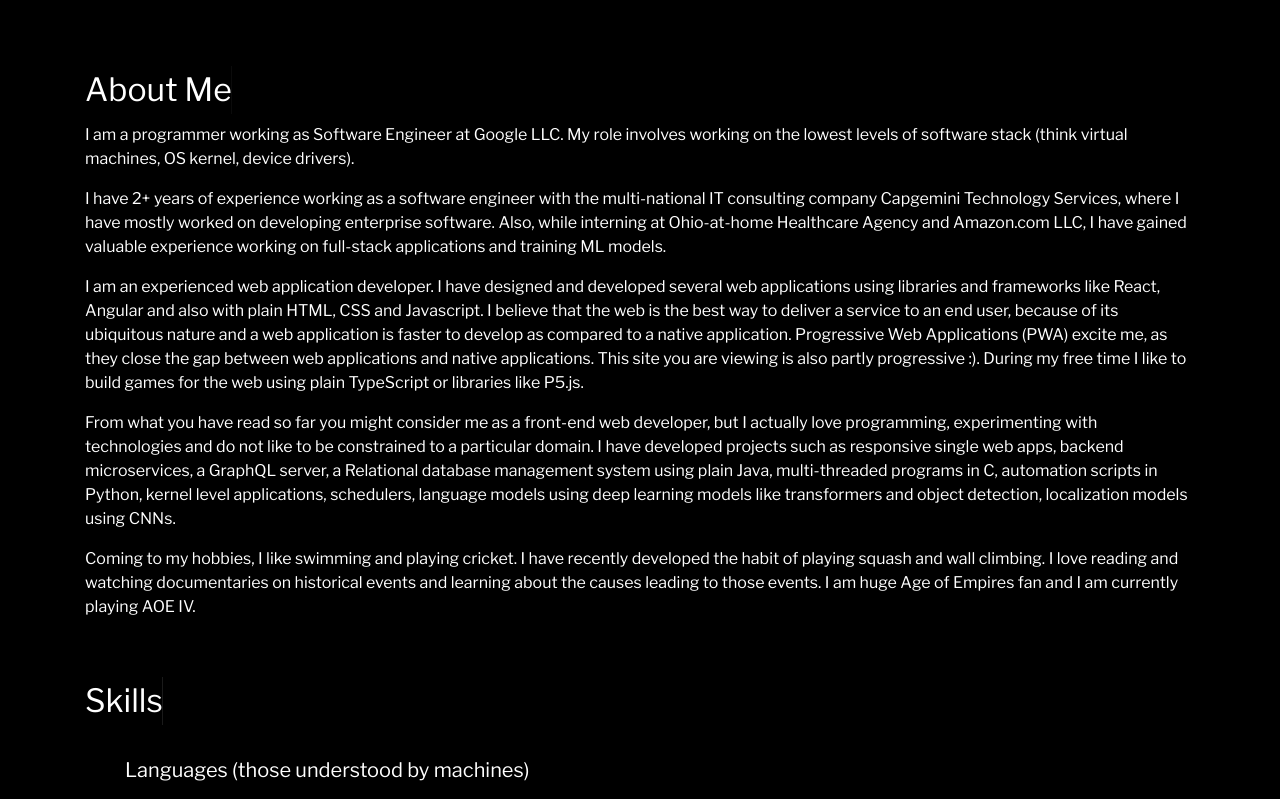
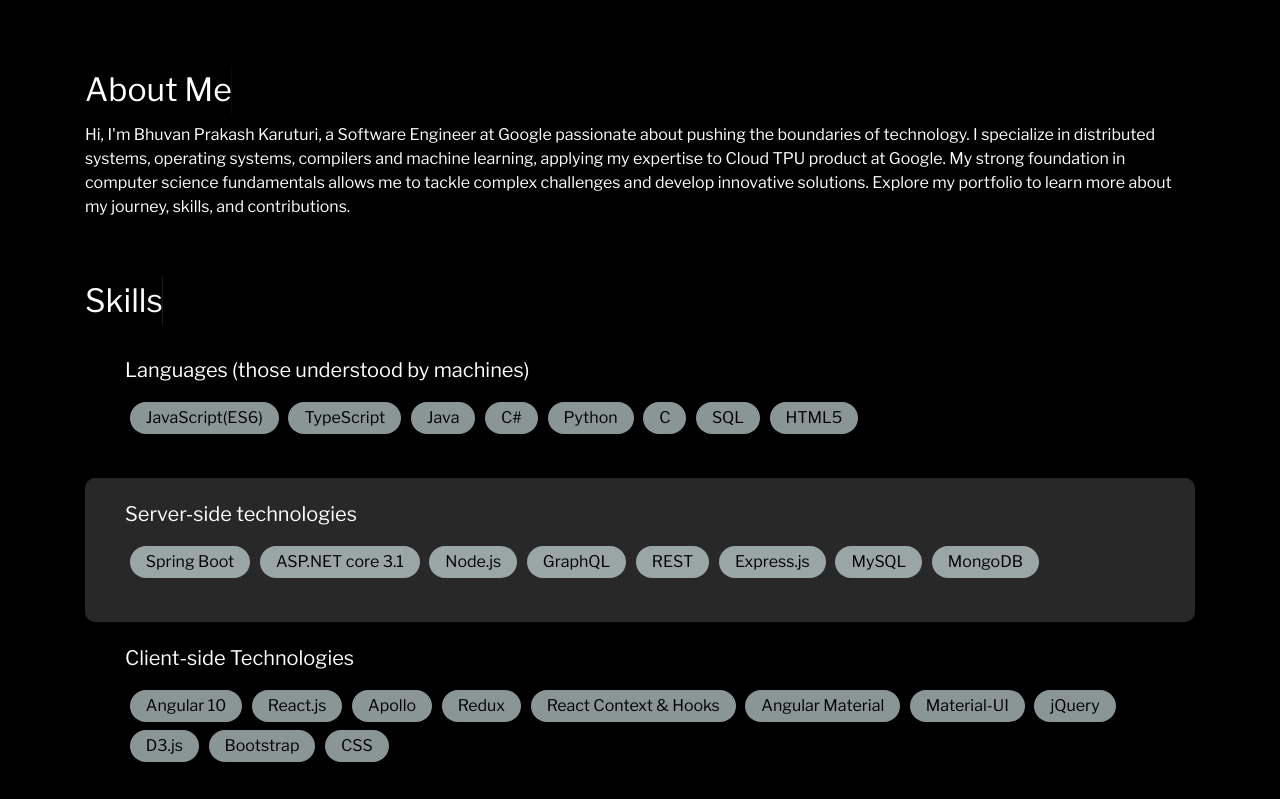
Before and after one commit to bhuvankaruturi/bhuvankaruturi.github.io, a plain HTML site: page index.html in a window 1280 px wide. Shown: the part 760-1559 px from the top of the page. Drawn offline with nearby package versions, Linux system fonts and the light colour scheme.

Commit message:
Make introduction concise

```diff
--- a/index.html
+++ b/index.html
@@ -60,19 +60,7 @@
                     <h3>About Me</h3><br/>
                 </div>
                 <p class="mt-1">
-                    I am a programmer working as Software Engineer at Google LLC. My role involves working on the lowest levels of software stack (think virtual machines, OS kernel, device drivers).
-                </p>
-                <p>
-                    I have 2+ years of experience working as a software engineer with the multi-national IT consulting company Capgemini Technology Services, where I have mostly worked on developing enterprise software. Also, while interning at Ohio-at-home Healthcare Agency and Amazon.com LLC, I have gained valuable experience working on full-stack applications and training ML models.
-                </p>
-                <p>
-                    I am an experienced web application developer. I have designed and developed several web applications using libraries and frameworks like React, Angular and also with plain HTML, CSS and Javascript. I believe that the web is the best way to deliver a service to an end user, because of its ubiquitous nature and a web application is faster to develop as compared to a native application. Progressive Web Applications (PWA) excite me, as they close the gap between web applications and native applications. This site you are viewing is also partly progressive :). During my free time I like to build games for the web using plain TypeScript or libraries like P5.js.
-                </p>
-                <p>
-                    From what you have read so far you might consider me as a front-end web developer, but I actually love programming, experimenting with technologies and do not like to be constrained to a particular domain. I have developed projects such as responsive single web apps, backend microservices, a GraphQL server, a Relational database management system using plain Java, multi-threaded programs in C, automation scripts in Python, kernel level applications, schedulers, language models using deep learning models like transformers and object detection, localization models using CNNs.
-                </p>
-                <p>
-                    Coming to my hobbies, I like swimming and playing cricket. I have recently developed the habit of playing squash and wall climbing. I love reading and watching documentaries on historical events and learning about the causes leading to those events. I am huge Age of Empires fan and I am currently playing AOE IV.
+                    Hi, I'm Bhuvan Prakash Karuturi, a Software Engineer at Google passionate about pushing the boundaries of technology. I specialize in distributed systems, operating systems, compilers and machine learning, applying my expertise to Cloud TPU product at Google. My strong foundation in computer science fundamentals allows me to tackle complex challenges and develop innovative solutions.  Explore my portfolio to learn more about my journey, skills, and contributions.
                 </p>
             </div>
         </section>
```
